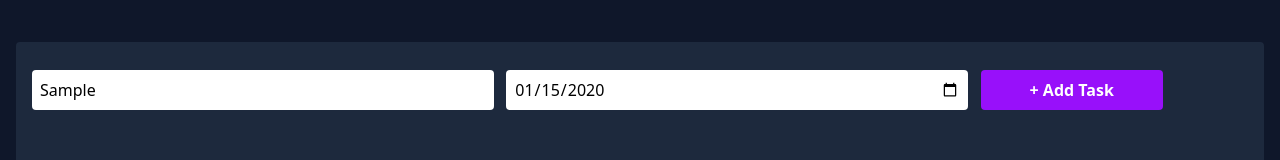
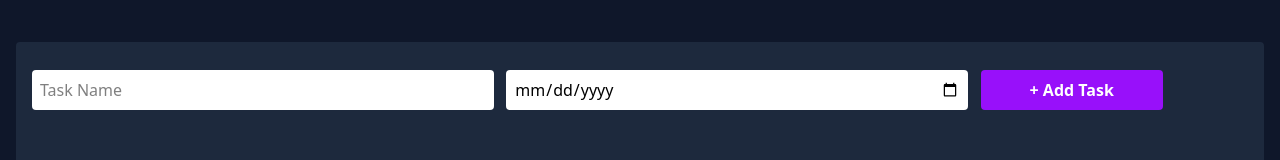
Before and after one commit to Dharinish17/to-do, a website: page index.html in a window 1280 px wide. Both pictures are taken after typing "Sample", "2020-01-15" into the empty fields and a click on the button "+ Add Task". Shown: the part 174-334 px from the top of the page. Drawn offline with Linux system fonts and the light colour scheme.

Commit message:
js adds tasks to local storage

```diff
--- a/index.html
+++ b/index.html
@@ -58,14 +58,17 @@
       <input
         type="text"
         placeholder="Task Name"
+        id="taskName"
         class="bg-white text-black w-[90%] p-2 mb-3 rounded md:w-[38%] md:mr-2"
       />
       <input
         type="date"
         class="bg-white text-black w-[90%] p-2 rounded md:w-[38%] md:mr-2"
+        id="taskDate"
       />
       <button
         class="p-2 bg-purple-600 rounded-sm font-bold mt-3 mb-10 hover:bg-purple-700 md:w-[15%]"
+        id="addTask"
       >
         + Add Task
       </button>
@@ -91,5 +94,8 @@
         </div>
       </div>
     </div>
+
+
+    <script src="./js/script.js"></script>
   </body>
 </html>
--- /dev/null
+++ b/js/script.js
@@ -0,0 +1,32 @@
+document.addEventListener("DOMContentLoaded", ()=>{
+    let taskName= document.getElementById("taskName");
+    let taskDate= document.getElementById("taskDate");
+    let addTask= document.getElementById("addTask");
+
+    let taskArr= JSON.parse(localStorage.getItem("user")) || [];
+    console.log(taskArr);
+
+    addTask.addEventListener("click", ()=>{
+        if(taskName.value.trim()=== ""){
+            return;
+        }
+        let obj= {
+            name: "",
+            id: "",
+            date: ""
+        };
+        obj.name= taskName.value;
+        obj.date= taskDate.value;
+        obj.id= Date.now();
+        taskArr.push(obj);
+        localStorage.setItem("user", JSON.stringify(taskArr));
+        taskName.value= "";
+        taskDate.value= "";
+    });
+
+
+
+
+
+
+})
```
Also changed, not shown: src/output.css.
